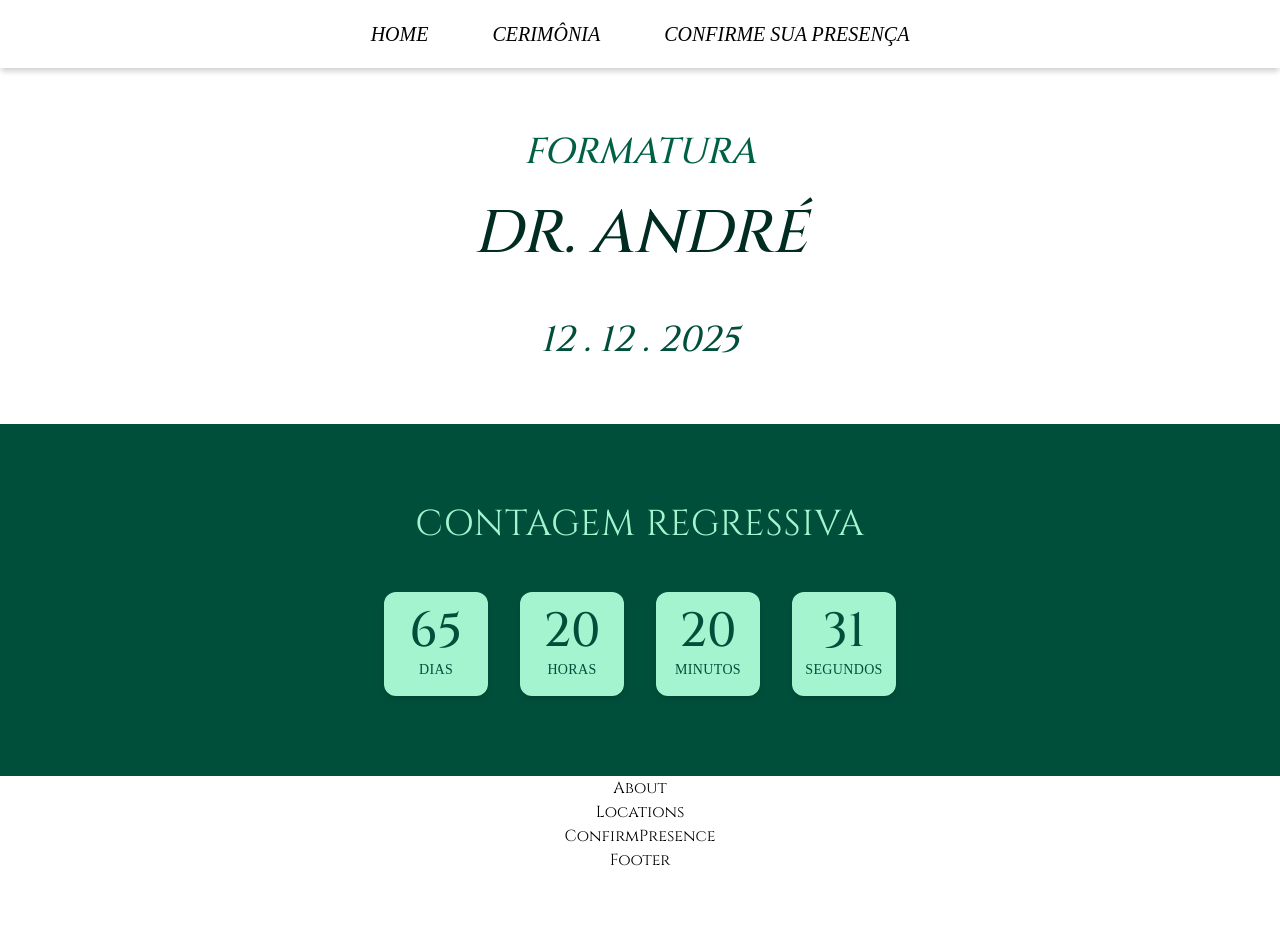
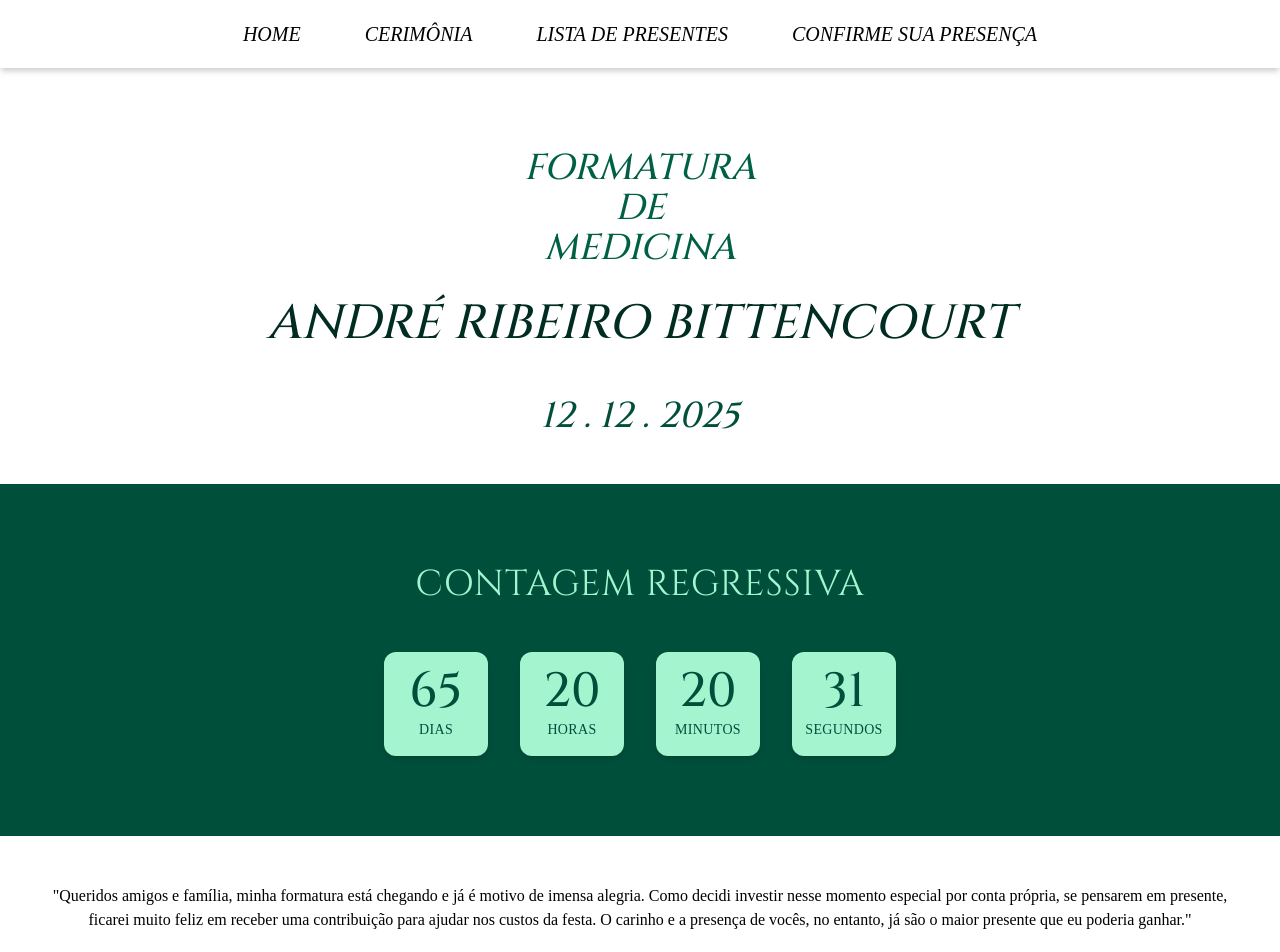
Before and after one commit to LeonardoKako/formatura-andre, a React (Vite) app: page / in a window 1280 px wide. Shown: the top 952 px of the page. Before the commit the page ends 872 px from the top, so only its background shows below. Built offline with nearby package versions, Linux system fonts and the light colour scheme; a web font is replaced by a local one.

Commit message:
about and updates

```diff
--- a/src/components/About.tsx
+++ b/src/components/About.tsx
@@ -1,3 +1,13 @@
 export function About() {
-  return <h1>About</h1>;
+  return (
+    <div className='p-12 text-center text-md'>
+      <p>
+        "Queridos amigos e família, minha formatura está chegando e já é motivo
+        de imensa alegria. Como decidi investir nesse momento especial por conta
+        própria, se pensarem em presente, ficarei muito feliz em receber uma
+        contribuição para ajudar nos custos da festa. O carinho e a presença de
+        vocês, no entanto, já são o maior presente que eu poderia ganhar."
+      </p>
+    </div>
+  );
 }
--- a/src/components/Clock.tsx
+++ b/src/components/Clock.tsx
@@ -48,7 +48,7 @@ export function Clock() {
     "w-26 h-26 rounded-xl bg-emerald-200 text-emerald-900 flex flex-col items-center justify-center gap-1 shadow-md";
 
   return (
-    <section className='bg-emerald-900 flex flex-col items-center justify-center gap-12 w-full p-20'>
+    <section className='bg-emerald-900 flex flex-col items-center justify-center gap-12 w-full p-8 md:p-20'>
       <h1 className='text-4xl sm:text-4xl text-emerald-200 text-center tracking-wide'>
         CONTAGEM REGRESSIVA
       </h1>
--- a/src/components/NavMid.tsx
+++ b/src/components/NavMid.tsx
@@ -6,6 +6,7 @@ export function NavMid() {
       <ul className='flex gap-8 p-4 w-full justify-center text-xl italic font-medium text-emerald-80000 text-center'>
         <li className={liStyle}>HOME</li>
         <li className={liStyle}>CERIMÔNIA</li>
+        <li className={liStyle}>LISTA DE PRESENTES</li>
         <li className={liStyle}>CONFIRME SUA PRESENÇA</li>
       </ul>
     </header>
--- a/src/components/NavMobile.tsx
+++ b/src/components/NavMobile.tsx
@@ -60,8 +60,12 @@ export function NavMobile() {
                 animate='visible'
                 className='flex flex-col mt-4 px-6 text-lg gap-3 text-slate-800 font-medium'
               >
-                {["Home", "Cerimônia", "Confirme sua presença"].map(
-                  (item, i) => (
+                {[
+                  "Home",
+                  "Cerimônia",
+                  "Lista de presentes",
+                  "Confirme sua presença",
+                ].map((item, i) => (
                   <motion.li
                     key={item}
                     custom={i}
@@ -70,17 +74,16 @@ export function NavMobile() {
                   >
                     {item}
                   </motion.li>
-                  )
-                )}
+                ))}
               </motion.ul>
             </motion.div>
 
             <motion.div
               onClick={() => setNav(false)}
-              initial={{ opacity: 0 }}
+              initial={{ opacity: 0.5 }}
               animate={{ opacity: 0.4 }}
               exit={{ opacity: 0 }}
-              transition={{ duration: 0.3 }}
+              transition={{ duration: 1 }}
               className='flex-1 bg-black'
             ></motion.div>
           </motion.nav>
--- a/src/components/SaveTheDate.tsx
+++ b/src/components/SaveTheDate.tsx
@@ -1,13 +1,13 @@
 export function SaveTheDate() {
   return (
-    <div className='text-center p-16 flex flex-col gap-8'>
-      <h2 className='text-4xl font-medium italic text-emerald-800'>
-        FORMATURA
+    <div className='text-center p-12 flex flex-col gap-8 w-full'>
+      <h2 className='mt-8 text-3xl md:text-4xl font-medium italic text-emerald-800'>
+        FORMATURA <br /> DE <br /> MEDICINA
       </h2>
-      <h1 className='text-6xl font-medium italic text-emerald-950'>
-        DR. ANDRÉ
+      <h1 className='text-4xl md:text-5xl font-medium italic text-emerald-950'>
+        ANDRÉ RIBEIRO BITTENCOURT
       </h1>
-      <h3 className='text-4xl font-medium italic mt-6 text-emerald-900'>
+      <h3 className='text-4xl font-medium italic mt-4 text-emerald-900'>
         12 . 12 . 2025
       </h3>
     </div>
```
Lines whose indentation alone changed are shown as unchanged.
